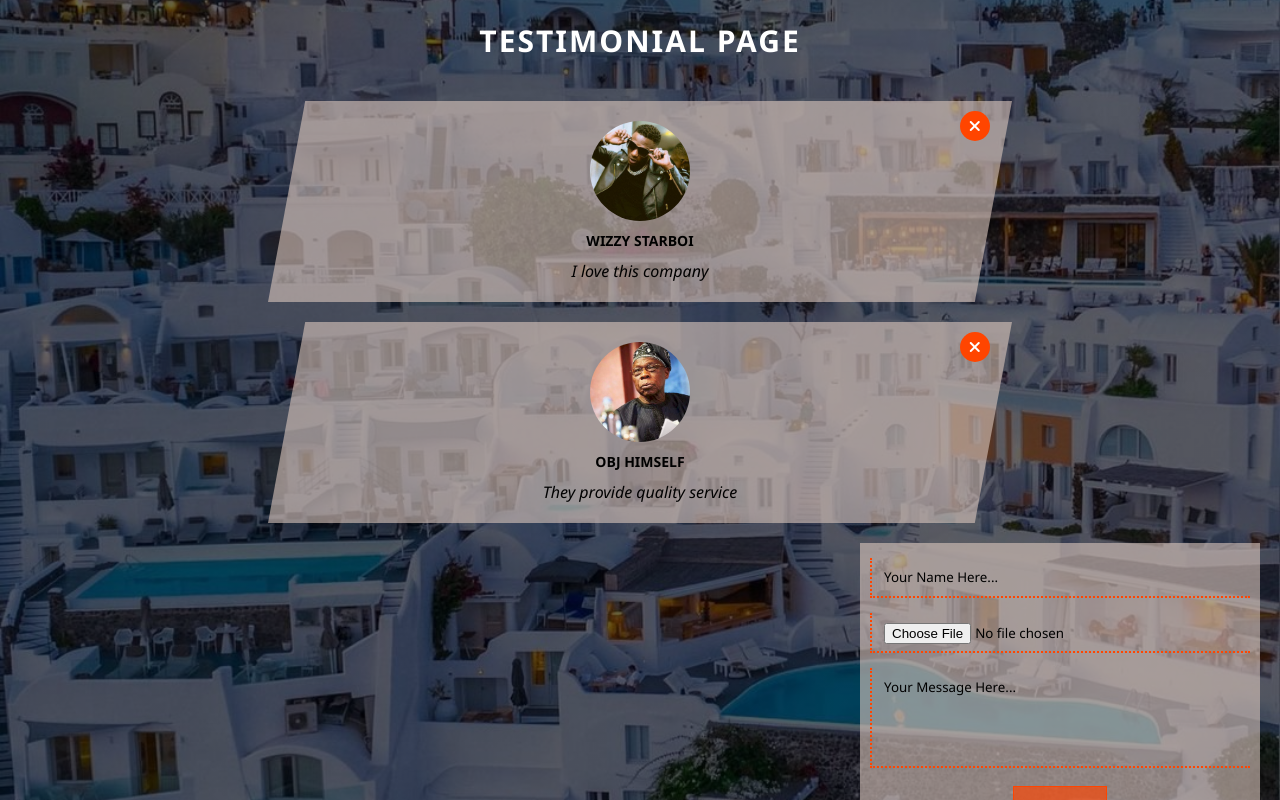
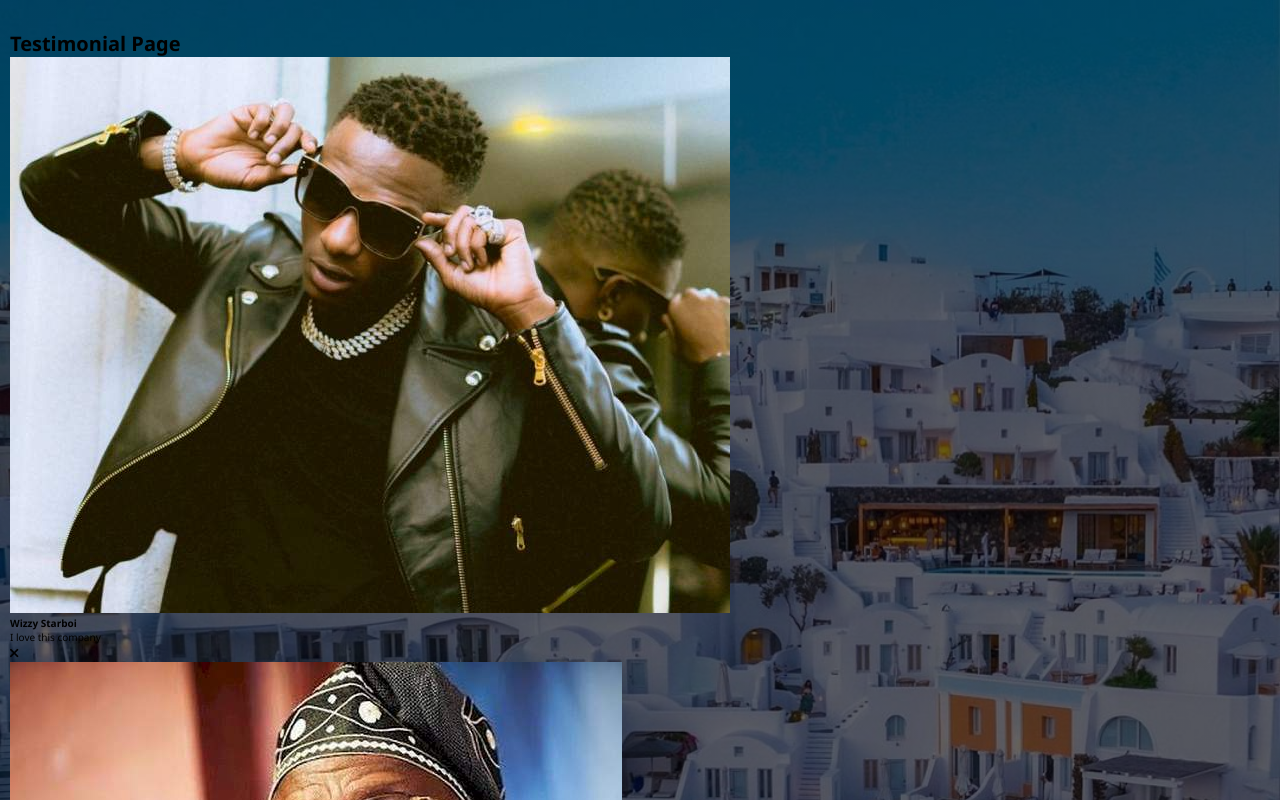
Before and after one commit to ibktommy/TestimonialPage-ReactApp, a React (Create React App) app: page / in a window 1280 px wide. Shown: the top 800 px of the page. Built offline with nearby package versions, Linux system fonts and the light colour scheme.

Commit message:
Refactoring the index.scss file

```diff
--- a/src/App.js
+++ b/src/App.js
@@ -15,6 +15,15 @@ function App() {
     getData(setData)
   }, [])
 
+  console.log(data)
+
+  // Delete a Chosen Card
+  const deleteTestimonyCard = (id) => {
+    setData(data.filter((eachData) => eachData.id !== id))
+  }
+
+  console.log(data)
+
   return (
     <>
       <div className="container flex">
@@ -23,7 +32,7 @@ function App() {
         <div className="container-content flex">
           {
             data && data.length > 0 && data.map(({ id, ...props }) => (
-              <Card key={id} {...props} />
+              <Card key={id} {...props} deleteTestimonyCard={deleteTestimonyCard} data={data} />
             ))
           }
         </div>
--- a/src/component/Card/Card.jsx
+++ b/src/component/Card/Card.jsx
@@ -1,14 +1,13 @@
 import React from "react";
 
-const Card = ({ image, name, testimony }) => {
-
+const Card = ({ id, image, name, testimony, deleteTestimonyCard }) => {
 	return (
 		<>
 			<div className="content-card flex">
 				<img src={image} alt={name} />
 				<h4 className="name">{name}</h4>
 				<p className="para">{testimony}</p>
-				<button>
+				<button onClick={() => deleteTestimonyCard(id)}>
 					<i className="fas fa-times"></i>
 				</button>
 			</div>
--- a/src/index.scss
+++ b/src/index.scss
@@ -10,9 +10,12 @@ html {
 }
 
 body {
+	width: 100vw;
 	min-height: 100vh;
-	width: 100vw;
-  overflow-x: hidden;
+	background: linear-gradient(rgba(0,0,0,.6), rgba(0,0,0,.6)), url(./image/background.jpg) no-repeat center/cover;
+	position: relative;
+	overflow-x: hidden;
+	padding: 3rem 1rem;
 }
 
 input,
@@ -24,168 +27,32 @@ button {
   background: transparent;
   color: #000;
 }
-
-.flex {
-	display: flex;
-	flex-direction: column;
+* {
+	margin: 0;
+	padding: 0;
+	box-sizing: border-box;
 }
 
-.container {
-	width: 100%;
-	min-height: 100%;
-	background: linear-gradient(rgba(0, 0, 0, 0.6), rgba(0, 0, 0, 0.6)),
-		url(./image/background.jpg) no-repeat center center/cover;
-	padding: 2rem 2rem;
-	align-items: center;
-  gap: 2rem;
-
-  h1 {
-    font-size: 3rem;
-    text-transform: uppercase;
-    margin-bottom: 2rem;
-    color: #fff;
-    letter-spacing: .2rem;
-  }
-
-	&-content {
-		min-height: 100%;
-		width: 60%;
-		margin: 0 auto;
-		gap: 2rem;
-
-		.content-card {
-			width: 100%;
-			background: rgba(220, 200, 190, 0.6);
-			padding: 2rem 5rem;
-			clip-path: polygon(5% 0%, 100% 0%, 95% 100%, 0% 100%);
-			align-items: center;
-			gap: 1rem;
-      position: relative;
-
-			img {
-				width: 10rem;
-				height: 10rem;
-				border-radius: 10rem;
-				object-fit: cover;
-			}
-
-      .name {
-        font-size: 1.4rem;
-        text-transform: uppercase;
-      }
-
-      .para {
-        font-size: 1.6rem;
-        font-style: italic;
-        text-align: center;
-      }
-
-      button {
-        position: absolute;
-        top: 5%;
-        right: 3%;
-        background: orangered;
-        color: #fff;
-        font-size: 1.6rem;
-        height: 3rem;
-        width: 3rem;
-        border-radius: 3rem;
-
-        &:hover {
-          box-shadow: rgba(60, 64, 67, .3) 0px 1px 2px 0px, rgba(60, 64, 67, .15) 0px 2px 6px 2px;
-          transform: scale(1.1);
-          transition: ease-out .5s;
-        }
-      }
-		}
-	}
-
-  form {
-      width: 40rem;
-      padding: 1.5rem 1rem;
-      gap: 1.5rem;
-      background: rgba(220, 200, 190, 0.6);
-      align-self: flex-end;
-
-      .form-content {
-        gap: .5rem;
-
-        input {
-          width: 100%;
-          height: 4rem;
-          padding: 1rem 1.2rem;
-        }
-
-        textarea {
-          width: 100%;
-          min-height: 10rem;
-          resize: none;
-          padding: 1rem 1.2rem;
-        }
-
-        input,
-        textarea {
-          border-bottom: .2rem dotted orangered;
-          border-left: .2rem dotted orangered;
-
-          &::placeholder {
-            color: #000;
-          }
-
-          &:focus,
-          &:active {
-            border-style: solid;
-            transition: border-style 1s ease;
-
-            &::placeholder {
-              font-size: 1rem;
-              opacity: .7;
-              transition: ease .4s;
-            }
-          }
-        }
-      }
-
-      button {
-        background: rgba(255, 68, 0, 0.664);
-        align-self: center;
-        padding: 1rem 1.5rem;
-        color: #ccc;
-        font-size: 1.6rem;
-        text-transform: uppercase;
-        font-weight: bold;
-        border: .1rem solid orangered;
-
-        &:hover {
-          background: transparent;
-          color: rgb(31, 31, 31);
-          border: .1rem solid orangered;
-          transition: all ease .4s;
-          cursor: pointer;
-        }
-      }
-    }
+html {
+	font-size: 62.5%;
+	font-family: "Segoe UI", Tahoma, Geneva, Verdana, sans-serif;
 }
 
-@media(max-width: 650px) {
-  .container {
-    h1 {
-      font-size: 2rem;
-    }
-    &-content {
-      width: 90%;
+body {
+	width: 100vw;
+	min-height: 100vh;
+	background: linear-gradient(rgba(0,0,0,.6), rgba(0,0,0,.6)), url(./image/background.jpg) no-repeat center/cover;
+	position: relative;
+	overflow-x: hidden;
+	padding: 3rem 1rem;
+}
 
-      .content-card {
-        padding: 2rem;
-        clip-path: none;
-
-        .para {
-          font-size: 1.4rem;
-        }
-      }
-    }
-    form {
-      width: 100%;
-    }
-  }
+input,
+textarea,
+button {
+  font-family: inherit;
+  outline: none;
+  border: 0;
+  background: transparent;
+  color: #000;
 }
```
